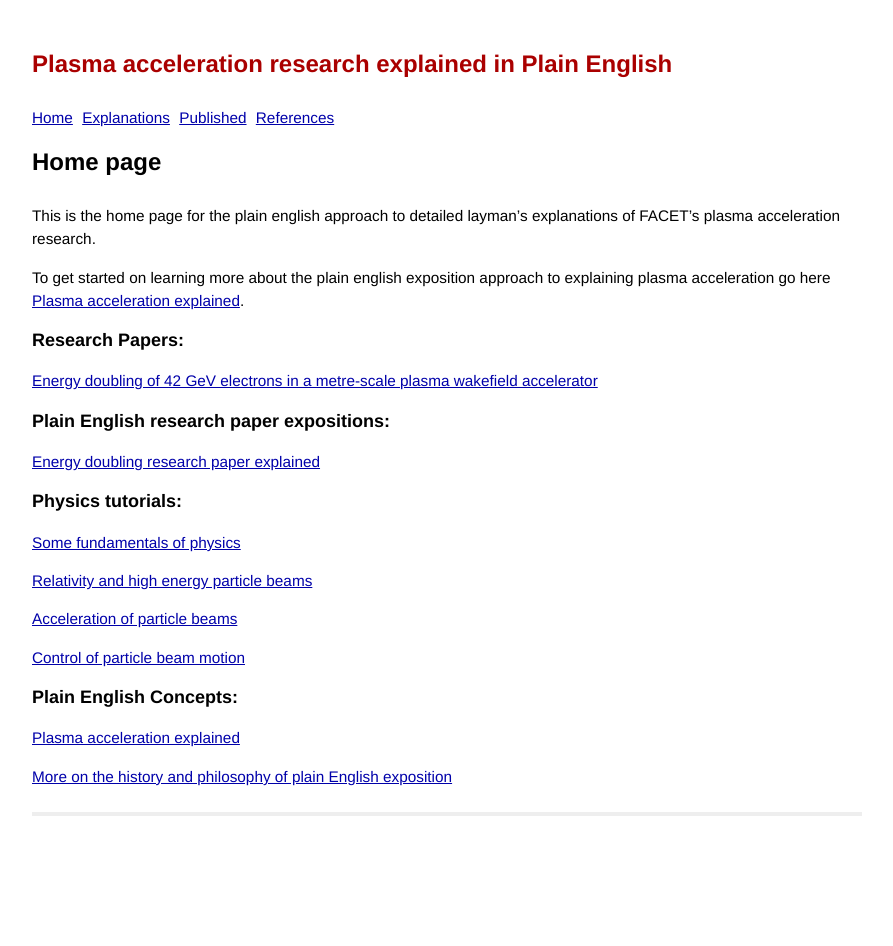
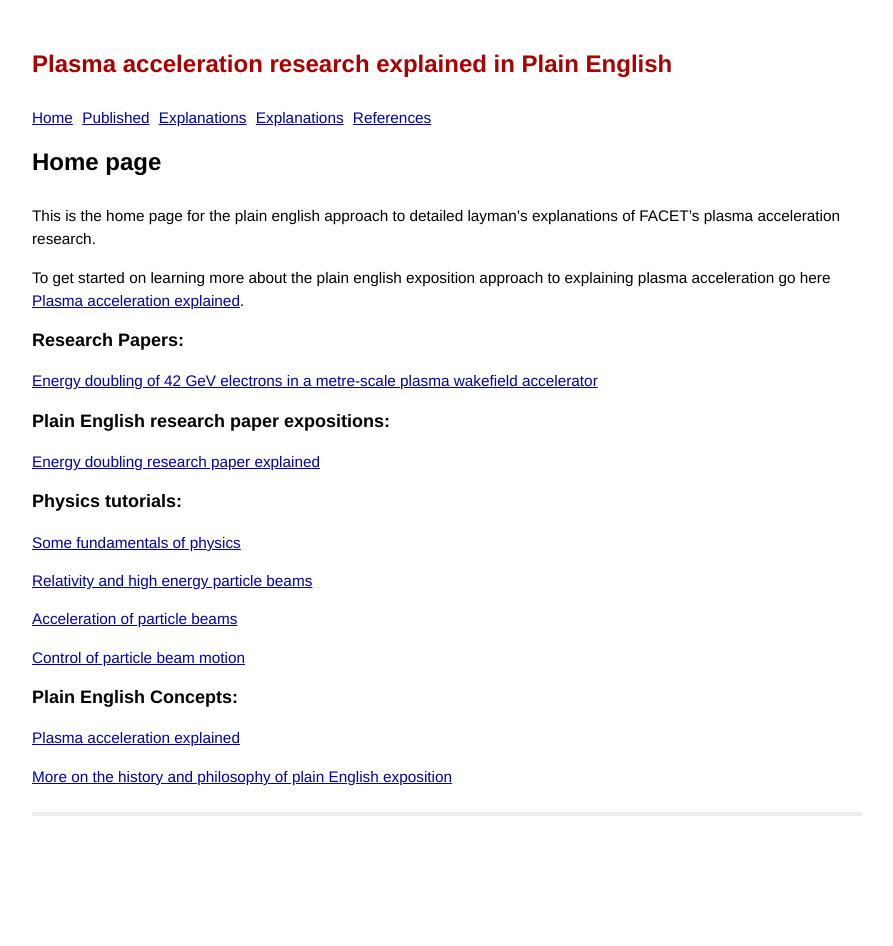
Before and after one commit to grbfacet/facet, a Jekyll site: the page built from index.md, in a window 1280 px wide. Shown: the whole page, without its empty margins (193-1086 px from the left). Built offline with Jekyll 4.4.1, drawn with Linux system fonts in a browser that asks for light colours.

Commit message:
Update default.html

```diff
--- a/_layouts/default.html
+++ b/_layouts/default.html
@@ -23,8 +23,9 @@
 		<nav>
 			<ul>
 				<li><a href="/">Home</a></li>
+				<li><a href="/all-published.html">Published</a></li>
 				<li><a href="/all-explanations.html">Explanations</a></li>
-				<li><a href="/all-published.html">Published</a></li>
+				<li><a href="/all-tutorials.html">Explanations</a></li>
 				<li><a href="/all-reference.html">References</a></li>
 			</ul>
 		</nav>
```
